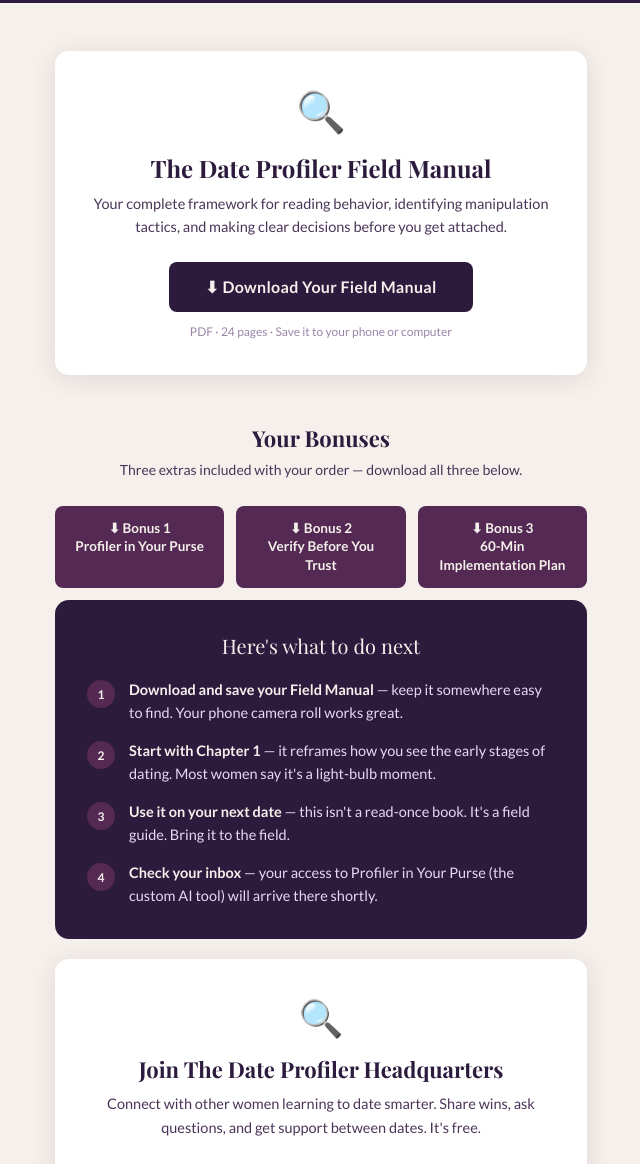
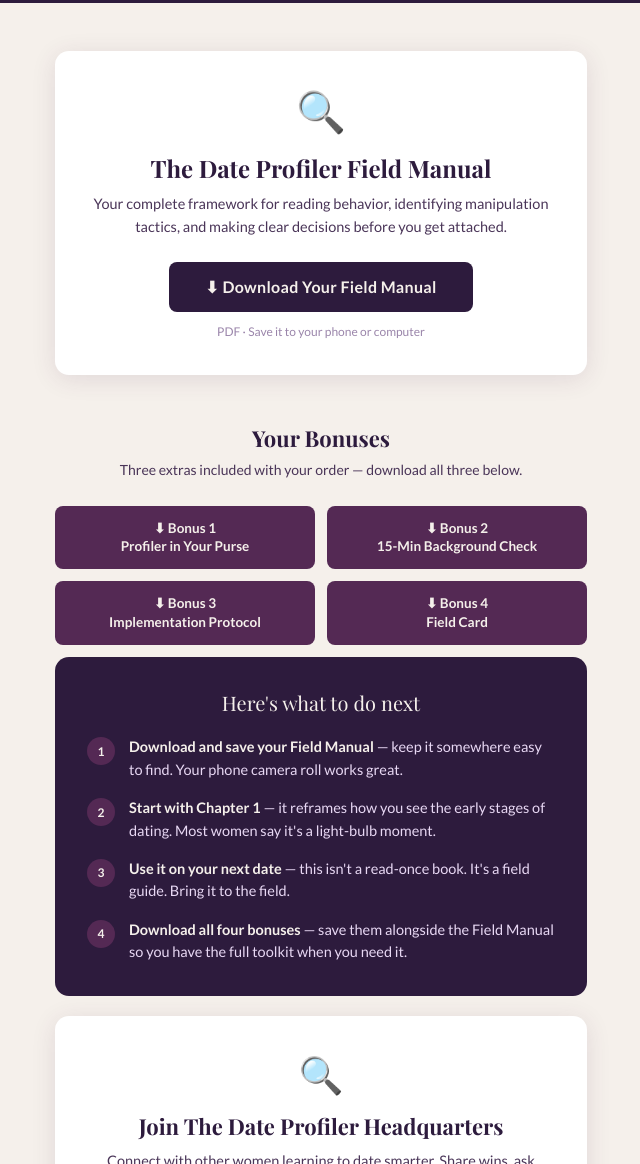
Before and after one commit to AgentHarper-cloud/date-profiler-optin, a website: page public/field-manual-thank-you.html in a window 1280 px wide. Shown: the part 340-1504 px from the top of the page, without its empty margins (319-959 px from the left). Drawn offline with nearby package versions, Linux system fonts and the light colour scheme; a web font is replaced by a local one.

Commit message:
Update thank you page: new Field Manual + 4 bonuses (added Field Card)

```diff
--- a/public/field-manual-thank-you.html
+++ b/public/field-manual-thank-you.html
@@ -183,10 +183,10 @@
     <p class="card-sub">
       Your complete framework for reading behavior, identifying manipulation tactics, and making clear decisions before you get attached.
     </p>
-    <a class="download-btn" href="https://drive.google.com/uc?export=download&id=1cQc2KNv0rLc9NMHz6YjZCbvVHT3zb6Fn" target="_blank">
+    <a class="download-btn" href="https://drive.google.com/uc?export=download&id=1KPdDCSU0_CxkXvZ0UnjxZzQCDymYzGzh" target="_blank">
       &#11015; Download Your Field Manual
     </a>
-    <p class="download-note">PDF &middot; 24 pages &middot; Save it to your phone or computer</p>
+    <p class="download-note">PDF &middot; Save it to your phone or computer</p>
   </div>
 </div>
 
@@ -196,14 +196,19 @@
   <p class="bonuses-sub">Three extras included with your order &mdash; download all three below.</p>
 
   <div class="bonus-row">
-    <a class="bonus-btn" href="https://docs.google.com/document/d/1iC1PQUbAP935TG6h-3lBxpBxHIM0nv0f700d3SX9SGA/edit?usp=drivesdk" target="_blank">
+    <a class="bonus-btn" href="https://drive.google.com/uc?export=download&id=1TnLP1a0PlPkl3NsRIU6x1mEJjuei-Ghf" target="_blank">
       &#11015; Bonus 1<br/>Profiler in Your Purse
     </a>
-    <a class="bonus-btn" href="https://docs.google.com/document/d/1Bk7JYj6-4CzSFk-o9o08W_MJYdMyO7doNI8o-QoF-FI/edit?usp=drivesdk" target="_blank">
-      &#11015; Bonus 2<br/>Verify Before You Trust
+    <a class="bonus-btn" href="https://drive.google.com/uc?export=download&id=1MGN6-81wbBNwz8txonNg-nCyXf2LFbws" target="_blank">
+      &#11015; Bonus 2<br/>15-Min Background Check
     </a>
-    <a class="bonus-btn" href="https://docs.google.com/document/d/1FjO7RMt-sQrb05-z62ADjJLuiFotsJ408vuSc50Ky3w/edit?usp=drivesdk" target="_blank">
-      &#11015; Bonus 3<br/>60-Min Implementation Plan
+  </div>
+  <div class="bonus-row" style="margin-top: 0;">
+    <a class="bonus-btn" href="https://drive.google.com/uc?export=download&id=1Gs-1eo5raF4UYxqO1-tG9hK-cCMmLfwc" target="_blank">
+      &#11015; Bonus 3<br/>Implementation Protocol
+    </a>
+    <a class="bonus-btn" href="https://drive.google.com/uc?export=download&id=1f1Xg494wp5ECdqtF2Kfo42fKaE1em_V1" target="_blank">
+      &#11015; Bonus 4<br/>Field Card
     </a>
   </div>
 
@@ -224,7 +229,7 @@
     </div>
     <div class="step">
       <div class="step-num">4</div>
-      <div class="step-text"><strong>Check your inbox</strong> &mdash; your access to Profiler in Your Purse (the custom AI tool) will arrive there shortly.</div>
+      <div class="step-text"><strong>Download all four bonuses</strong> &mdash; save them alongside the Field Manual so you have the full toolkit when you need it.</div>
     </div>
   </div>
 
```
